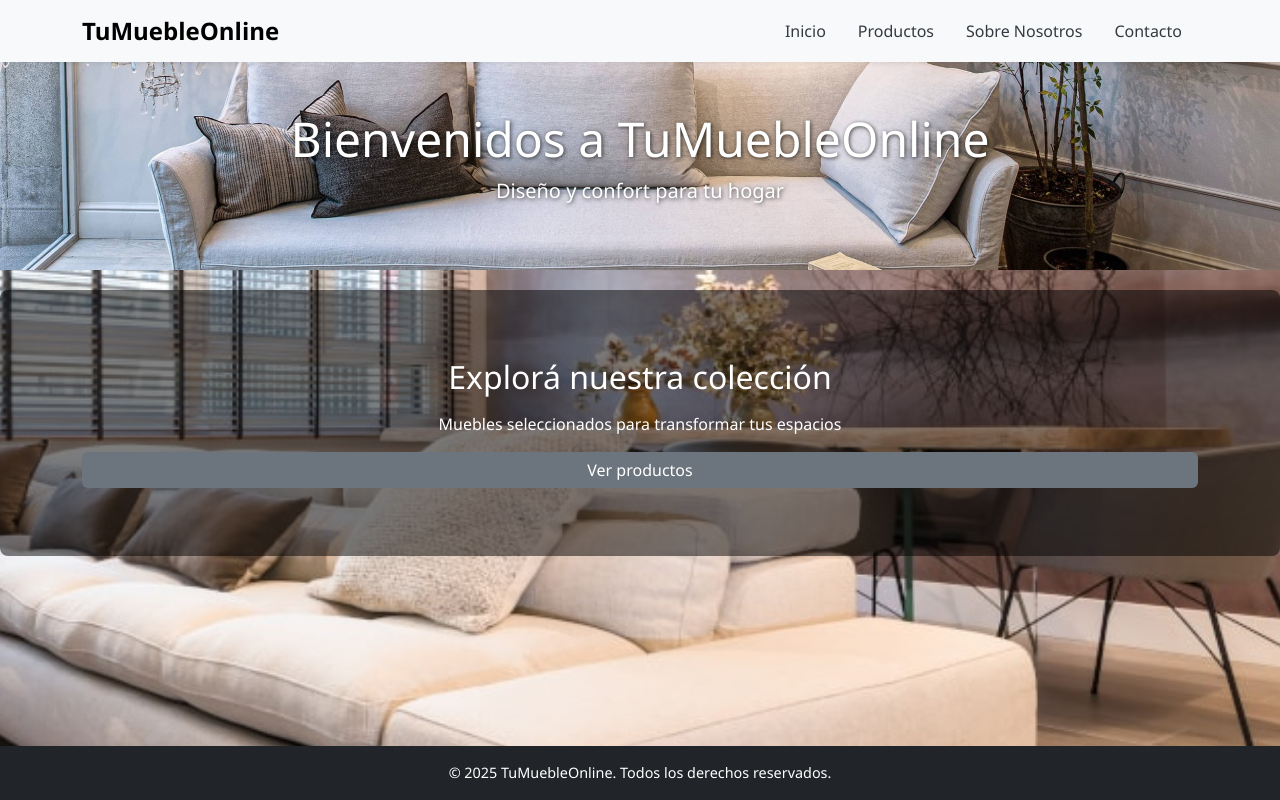
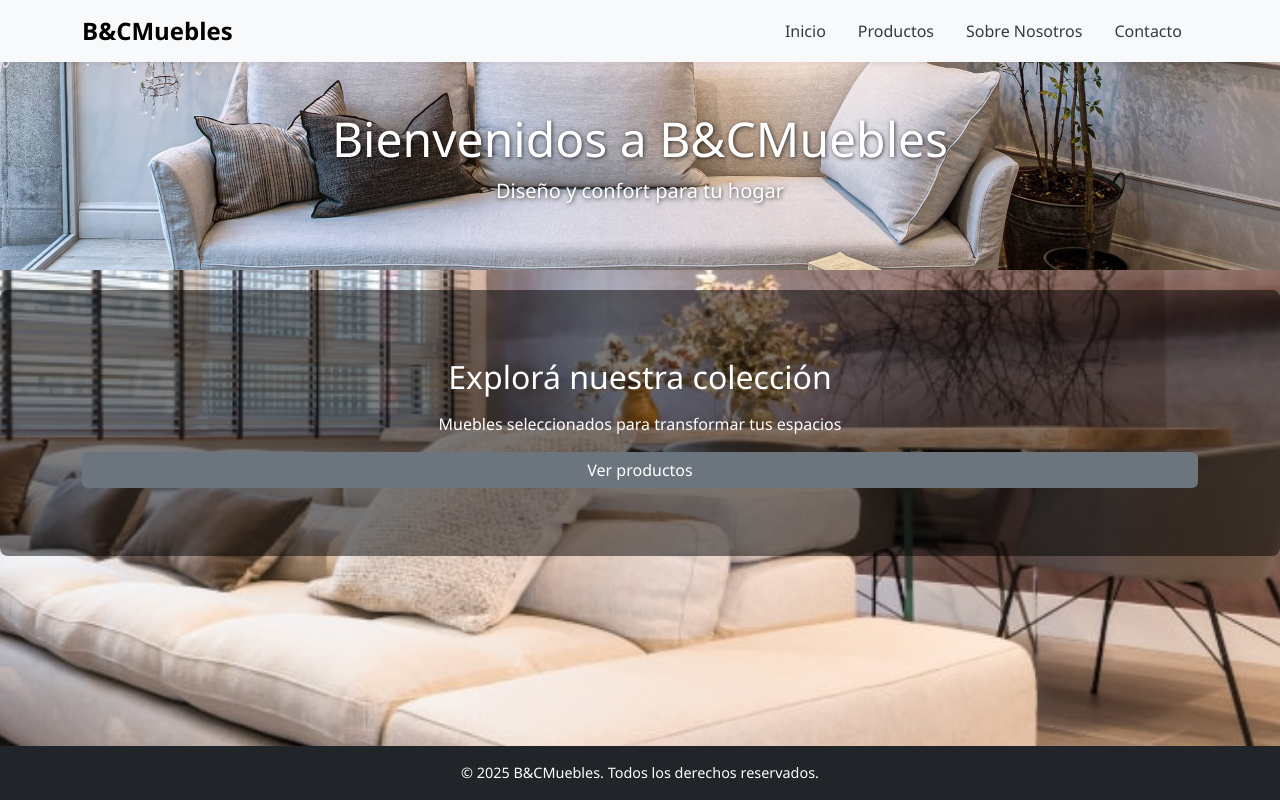
Before and after one commit to BeNunDev/primer-repo, a plain HTML site: page index.html in a window 1280 px wide. Drawn offline with nearby package versions, Linux system fonts and the light colour scheme; files whose address does not match are found by name.

Commit message:
cambio-de-brand

```diff
--- a/index.html
+++ b/index.html
@@ -7,7 +7,7 @@
       name="desciption"
       content="Hacemos que amueblar tu hogar sea fácil y emocionante. Gran variedad de muebles, cotizacion de muebles a medida."
     />
-    <title>Inicio - TuMuebleOnline</title>
+    <title>Inicio - B&CMuebles</title>
     <link
       href="https://cdn.jsdelivr.net/npm/bootstrap@5.3.3/dist/css/bootstrap.min.css"
       rel="stylesheet"
@@ -17,7 +17,7 @@
   <body>
     <nav class="navbar navbar-expand-lg navbar-light bg-light shadow-sm">
       <div class="container">
-        <a class="navbar-brand" href="./index.html">TuMuebleOnline</a>
+        <a class="navbar-brand" href="./index.html">B&CMuebles</a>
         <button
           class="navbar-toggler"
           type="button"
@@ -61,7 +61,7 @@
     </nav>
     <main>
       <header class="bg-dark text-white text-center py-5">
-        <h1>Bienvenidos a TuMuebleOnline</h1>
+        <h1>Bienvenidos a B&CMuebles</h1>
         <p>Diseño y confort para tu hogar</p>
       </header>
       <div class="recuadro">
@@ -82,9 +82,7 @@
     </main>
 
     <footer class="bg-dark text-white text-center py-3">
-      <p class="mb-0">
-        &copy; 2025 TuMuebleOnline. Todos los derechos reservados.
-      </p>
+      <p class="mb-0">&copy; 2025 B&CMuebles. Todos los derechos reservados.</p>
     </footer>
 
     <script src="https://cdn.jsdelivr.net/npm/bootstrap@5.3.3/dist/js/bootstrap.bundle.min.js"></script>
```
Also changed, not shown: Ecommerce-TuMuebleOnline/Secciones/contacto.html (+2 -4 lines), Ecommerce-TuMuebleOnline/Secciones/productos.html (+2 -4 lines), Ecommerce-TuMuebleOnline/Secciones/sobre-nosotros.html (+2 -4 lines).
